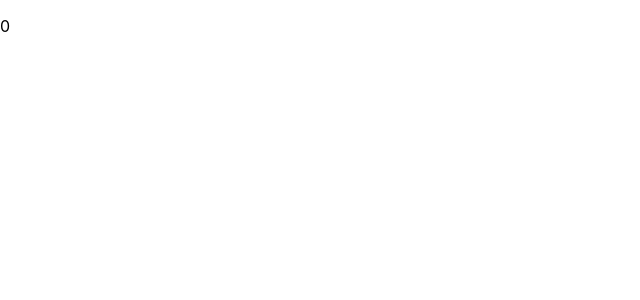
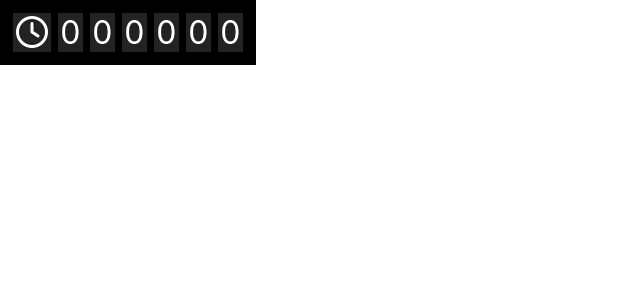
Before and after one commit to mojonapower/Day14-Simple-Counter-React, a React (Create React App) app: page / in a window 1280 px wide. Shown: the top 300 px of the page, without its empty margins (0-640 px from the left). Built offline with nearby package versions, Linux system fonts and the light colour scheme.

Commit message:
Arreglo de estilo

```diff
--- a/public/index.html
+++ b/public/index.html
@@ -39,5 +39,7 @@
       To begin the development, run `npm start` or `yarn start`.
       To create a production bundle, use `npm run build` or `yarn build`.
     -->
+
+    <script src="https://kit.fontawesome.com/248d93b7fa.js" crossorigin="anonymous"></script>
   </body>
 </html>
--- a/src/App.js
+++ b/src/App.js
@@ -1,5 +1,5 @@
 /* import logo from './logo.svg'; */
-import './App.css';
+/* import './App.css';
 
 const Contador = props => {
   return(
@@ -15,4 +15,4 @@ function App() {
  )
 }
 
-export default App;
+export default App; */
--- a/src/index.css
+++ b/src/index.css
@@ -11,3 +11,31 @@ code {
   font-family: source-code-pro, Menlo, Monaco, Consolas, 'Courier New',
     monospace;
 }
+
+
+.container {
+  display: flex;
+  background-color: black;
+  color: white;
+  width: 20%;
+  font-size: xx-large;
+  justify-content: space-between;
+  align-items: center;
+}
+
+.digito1 {
+  margin-right: 5%;
+}
+
+.clockImg {
+  margin-left: 5%;
+  width: 15% !important;
+}
+
+.flex-item {
+  background-color: rgba(43, 41, 41, 0.842);
+  width: 10%;
+  text-align: center;
+  margin-top: 5%;
+  margin-bottom: 5%;
+}
--- a/src/index.js
+++ b/src/index.js
@@ -3,11 +3,29 @@ import ReactDOM from 'react-dom';
 import './index.css';
 import App from './App';
 import reportWebVitals from './reportWebVitals';
+import './App.css';
+
+
+
+const SimpleCounter = (props) => {
+  return (
+    <div className='container'>
+      <div className='clockImg flex-item'><i class="fa-regular fa-clock"></i></div>
+      <div className='digito6 flex-item'>0</div>
+      <div className='digito5 flex-item'>0</div>
+      <div className='digito4 flex-item'>0</div>
+      <div className='digito3 flex-item'>0</div>
+      <div className='digito2 flex-item'>0</div>
+      <div className='digito1 flex-item'>0</div>
+    </div>
+    )
+}
+
 
 
 ReactDOM.render(
     <React.StrictMode>
-      <App />
+      <SimpleCounter />
     </React.StrictMode>,
     document.getElementById('root')
   );
```
Also changed, not shown: src/App.css (line endings or trailing spaces).
